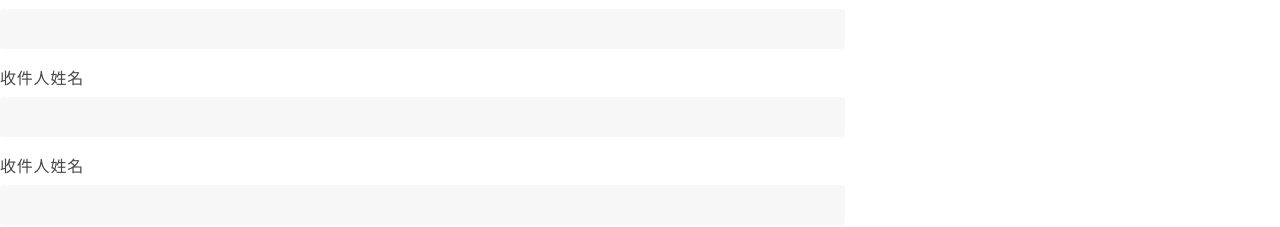
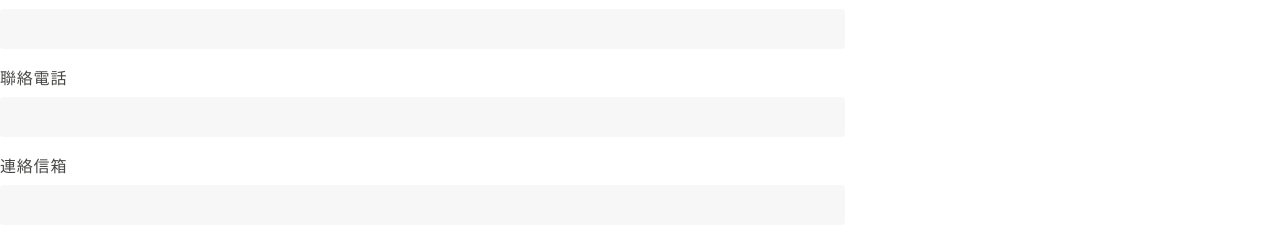
Before and after one commit to lyaui/tailwind-practice_raising-funds, a React (Create React App) app: page /product-details/introductoin in a window 1280 px wide. Shown: the part 2639-2866 px from the top of the page. Built offline with nearby package versions, Linux system fonts and the light colour scheme; the HTML template or start-up script is replaced by a standard one; a web font is replaced by a local one.

Commit message:
bug 修正

```diff
--- a/src/compnents/productDetails/SupportFormItem.js
+++ b/src/compnents/productDetails/SupportFormItem.js
@@ -4,7 +4,7 @@ export const SupportFormInput = ({ label, type, id }) => {
   return (
     <div className='mb-4'>
       <label className='block mb-2 text-font-title' htmlFor={id}>
-        收件人姓名
+        {label}
       </label>
       <input
         type={type}
```
